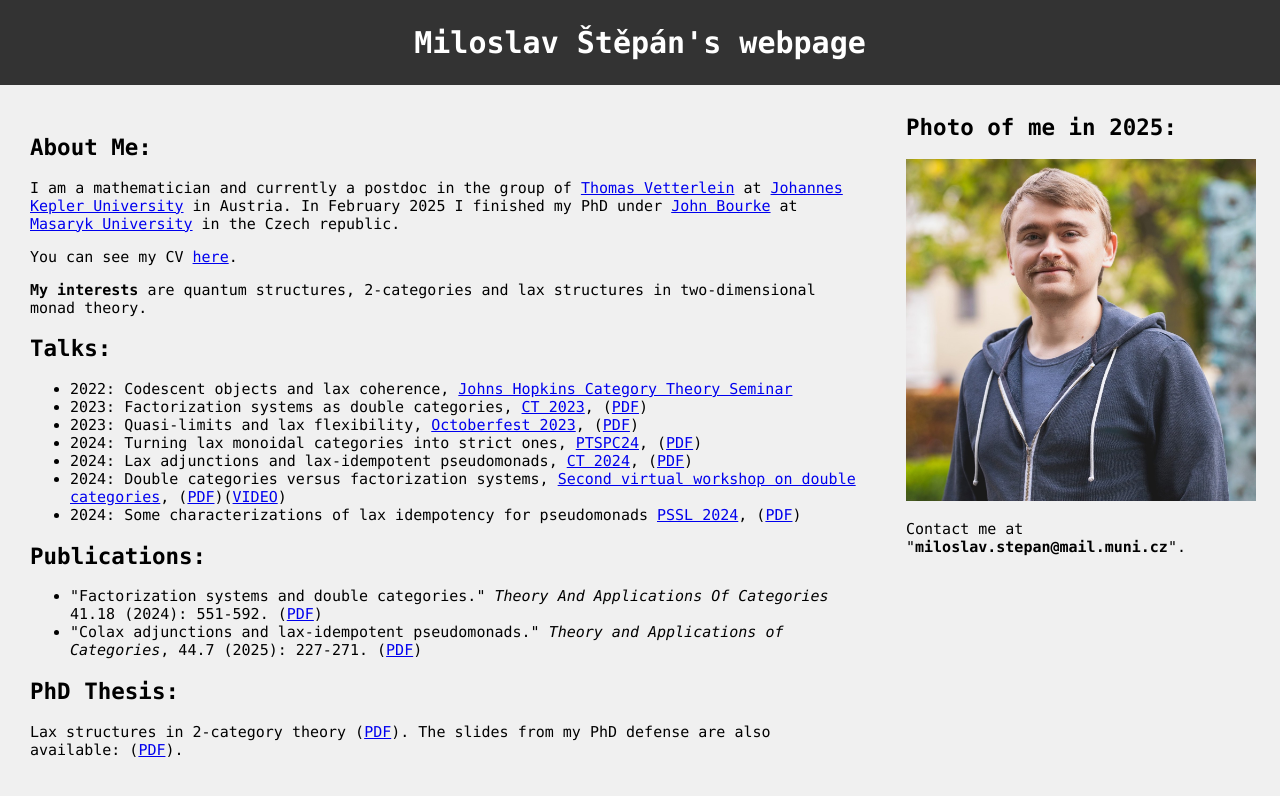
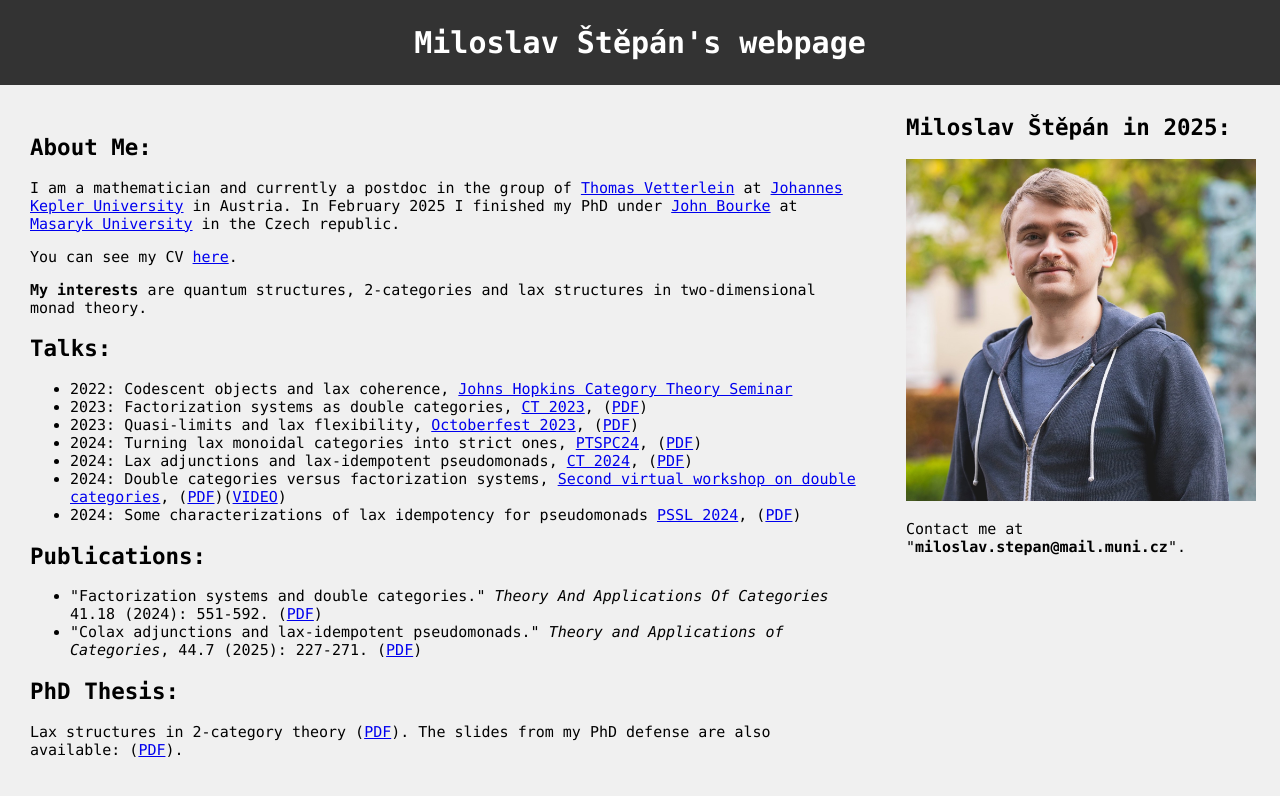
Before and after one commit to MiloslavStepan/MiloslavStepan.github.io, a Jekyll site: the page built from README.md, in a window 1280 px wide. Shown: the top 796 px of the page. Built offline with Jekyll 4.4.1, drawn with Linux system fonts in a browser that asks for light colours; our own code applies the rules of GitHub Pages for plain Markdown files.

Commit message:
Update home.html

```diff
--- a/_layouts/home.html
+++ b/_layouts/home.html
@@ -101,7 +101,7 @@
 
   </div>
   <div class="column2"> <!-- style="background-color:#bbb;"> -->
-<h2>Photo of me in 2025:</h2>
+<h2>Miloslav Štěpán in 2025:</h2>
 <img src="Files/Milostav Stepan_ACADEMIC2.jpg" alt="Photo of me" width="350">
 <p>Contact me at "<b>miloslav.stepan@mail.muni.cz</b>".</p>
 
```
